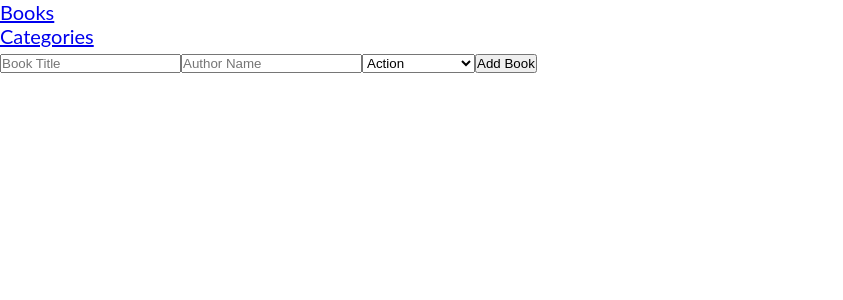
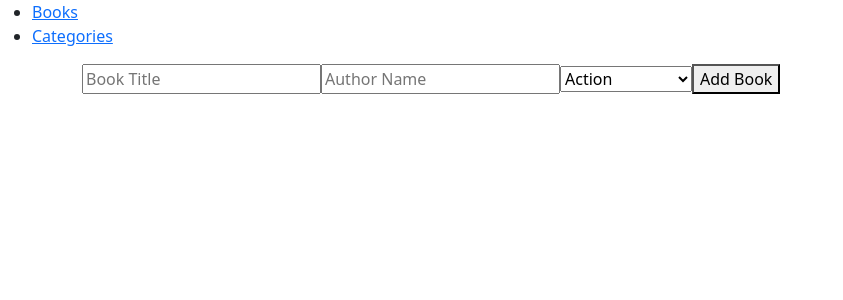
Before and after one commit to Bondok6/book-store, a React (Create React App) app: page /bookstore/books in a window 1280 px wide. Shown: the top 300 px of the page, without its empty margins (0-843 px from the left). Built offline with nearby package versions, Linux system fonts and the light colour scheme.

Commit message:
Install Bootstrap

```diff
--- a/package.json
+++ b/package.json
@@ -8,6 +8,7 @@
     "@testing-library/jest-dom": "^5.16.2",
     "@testing-library/react": "^12.1.3",
     "@testing-library/user-event": "^13.5.0",
+    "bootstrap": "^5.1.3",
     "prop-types": "^15.8.1",
     "react": "^17.0.2",
     "react-dom": "^17.0.2",
--- a/src/App.js
+++ b/src/App.js
@@ -8,7 +8,7 @@ function App() {
     <>
       <MainHeader />
 
-      <main>
+      <main className="container">
         <Routes>
           <Route path="/bookstore/books" element={<Books />} />
           <Route path="/bookstore/categories" element={<Categories />} />
--- a/src/components/BookList.jsx
+++ b/src/components/BookList.jsx
@@ -6,7 +6,6 @@ const BookList = () => {
   const books = useSelector((state) => state.booksReducer);
 
   return (
-    <div>
     <ul>
       {books.map((book) => (
         <BookItem
@@ -18,7 +17,6 @@ const BookList = () => {
         />
       ))}
     </ul>
-    </div>
   );
 };
 
--- a/src/index.css
+++ /dev/null
@@ -1,15 +0,0 @@
-* {
-  margin: 0;
-  padding: 0;
-  box-sizing: inherit;
-}
-
-html {
-  font-size: 62.5%;
-  box-sizing: border-box;
-}
-
-body {
-  font-family: 'Lato', sans-serif;
-  font-size: 20px;
-}
--- a/src/index.js
+++ b/src/index.js
@@ -3,7 +3,7 @@ import ReactDOM from 'react-dom';
 import { BrowserRouter } from 'react-router-dom';
 import { Provider } from 'react-redux';
 import store from './redux/configureStore';
-import './index.css';
+import 'bootstrap/dist/css/bootstrap.min.css';
 import App from './App';
 
 ReactDOM.render(
```
Also changed, not shown: 1 other file (tests, documents, lock files or other folders). Lines whose indentation alone changed are shown as unchanged.
